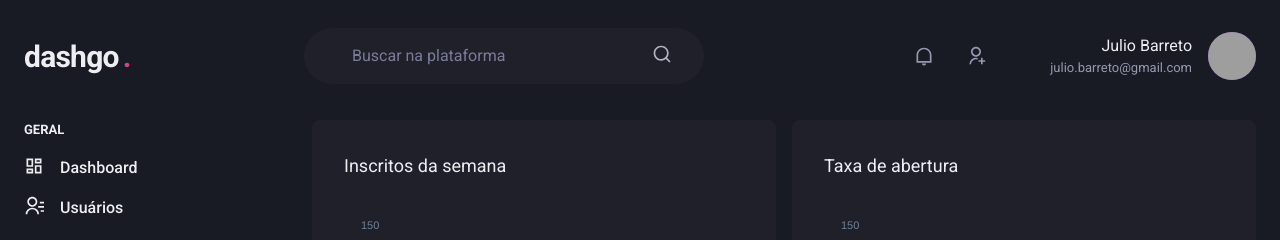
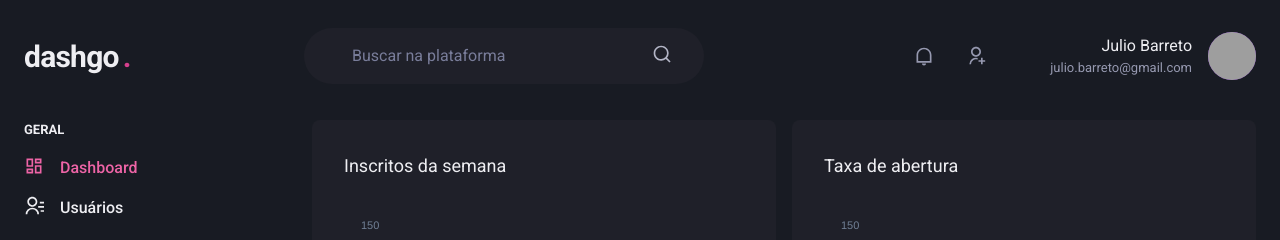
Before and after one commit to jcobarreto/ignite-reactjs, a Next.js app in the folder 04-dashgo/: page /dashboard in a window 1280 px wide. Shown: the top 240 px of the page. Built offline with nearby package versions, Linux system fonts and the light colour scheme; grey boxes are pictures that could not be loaded.

Commit message:
highlighted active link

```diff
--- /dev/null
+++ b/04-dashgo/src/components/ActiveLink.tsx
@@ -0,0 +1,33 @@
+import Link, { LinkProps } from "next/link";
+import { useRouter } from "next/router";
+import { cloneElement, ReactElement } from "react";
+
+interface ActiveLinkProps extends LinkProps {
+  children: ReactElement;
+  shouldMatchExactHref?: boolean;
+}
+
+export function ActiveLink({ children, shouldMatchExactHref = false, ...rest }: ActiveLinkProps) {
+  const { asPath } = useRouter();
+
+  let isActive = false;
+
+  if (shouldMatchExactHref && (asPath === rest.href || asPath === rest.as)) {
+    isActive = true;
+  }
+
+  if (
+    !shouldMatchExactHref &&
+    (asPath.startsWith(String(rest.href)) || asPath.startsWith(String(rest.as)))
+  ) {
+    isActive = true;
+  }
+
+  return (
+    <Link {...rest}>
+      {cloneElement(children, {
+        color: isActive ? "pink.400" : "gray.50",
+      })}
+    </Link>
+  );
+}
--- a/04-dashgo/src/components/Sidebar/NavLink.tsx
+++ b/04-dashgo/src/components/Sidebar/NavLink.tsx
@@ -1,8 +1,7 @@
+import { ElementType } from "react";
 import { Icon, Link as ChakraLink, Text, LinkProps as ChakraLinkProps } from "@chakra-ui/react";
-import { ElementType } from "react";
-import Link from "next/link";
 
-import { RiContactsLine, RiDashboardLine, RiGitMergeLine, RiInputMethodLine } from "react-icons/ri";
+import { ActiveLink } from "../ActiveLink";
 
 interface NavLinkProps extends ChakraLinkProps {
   icon: ElementType;
@@ -12,13 +11,13 @@
 
 export function NavLink({ icon, children, href, ...rest }: NavLinkProps) {
   return (
-    <Link href={href} passHref>
+    <ActiveLink href={href} passHref>
       <ChakraLink display="flex" align="center" {...rest}>
         <Icon as={icon} fontSize="20" />
         <Text ml="4" fontWeight="medium">
           {children}
         </Text>
       </ChakraLink>
-    </Link>
+    </ActiveLink>
   );
 }
```
